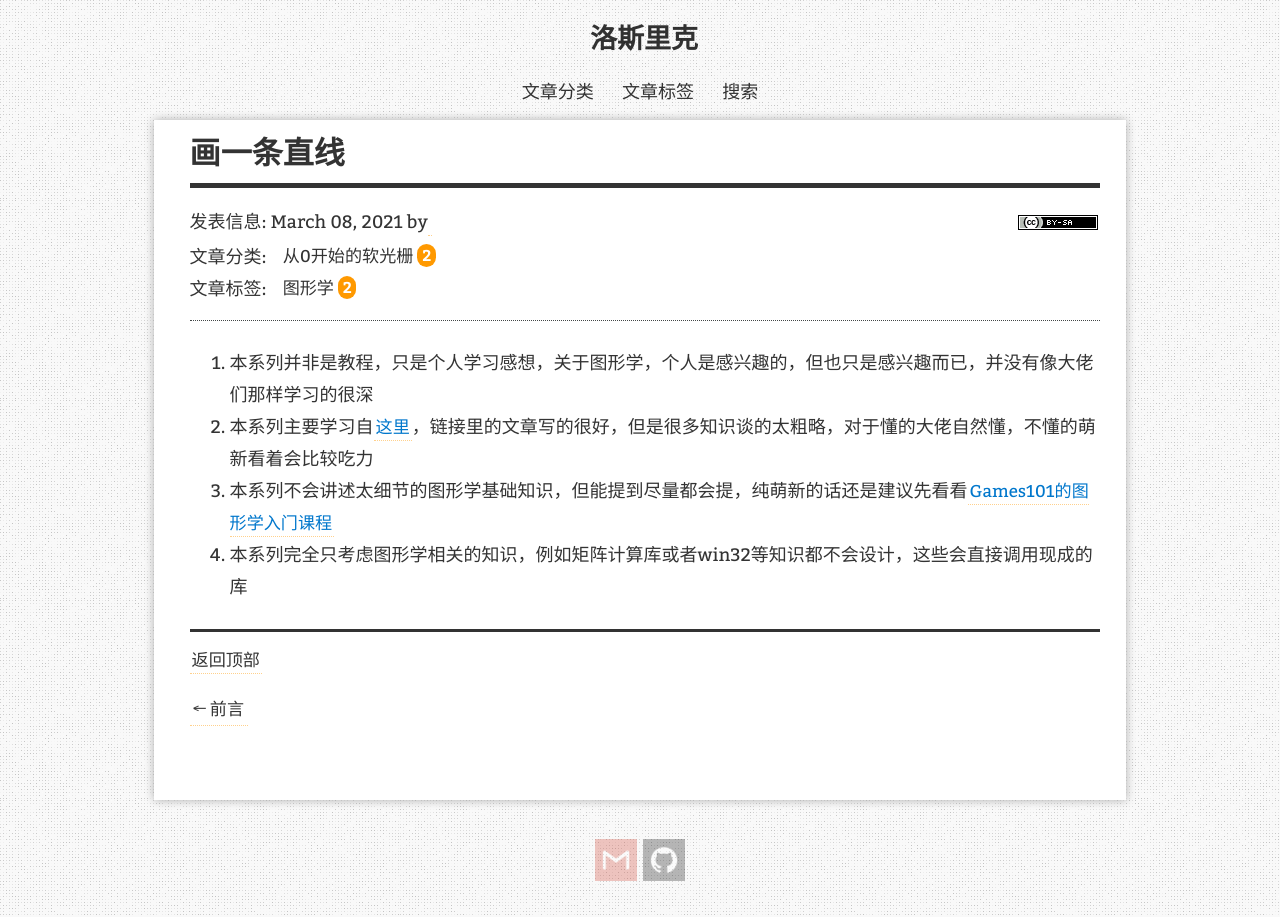
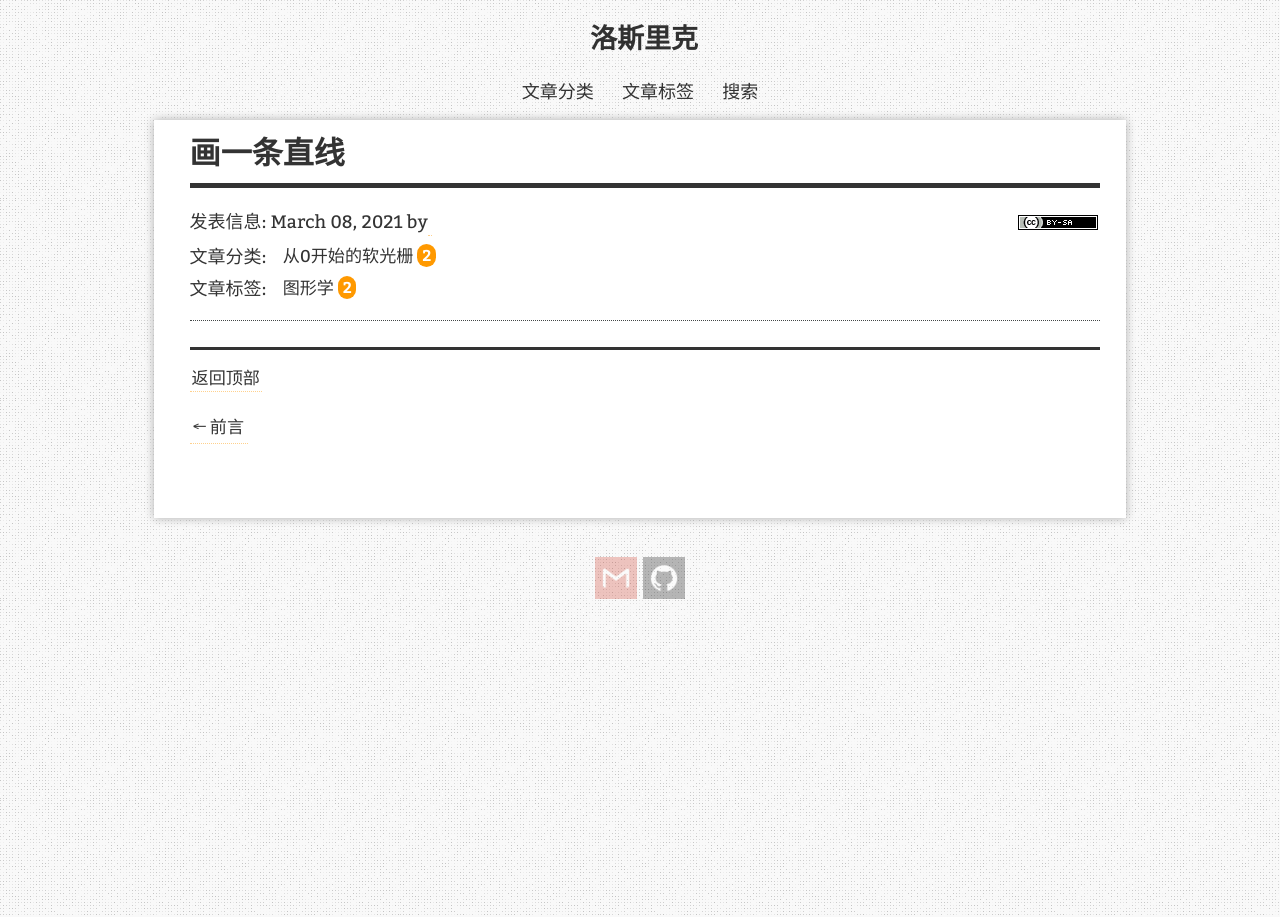
Before and after one commit to Gasskin/Gasskin, a Jekyll site: the page built from _posts/2021-03-08-画一条直线.md, in a window 1280 px wide. Built offline with Jekyll 4.4.1, drawn with Linux system fonts in a browser that asks for light colours; comment, search, counter and statistics services are not loaded.

Commit message:
Update 2021-03-08-画一条直线.md

```diff
--- a/_posts/2021-03-08-画一条直线.md
+++ b/_posts/2021-03-08-画一条直线.md
@@ -4,11 +4,3 @@
 categories: [从0开始的软光栅]
 tags: [图形学]
 ---
-
-1. 本系列并非是教程，只是个人学习感想，关于图形学，个人是感兴趣的，但也只是感兴趣而已，并没有像大佬们那样学习的很深
-
-2. 本系列主要学习自[这里](https://github.com/ssloy/tinyrenderer/wiki)，链接里的文章写的很好，但是很多知识谈的太粗略，对于懂的大佬自然懂，不懂的萌新看着会比较吃力
-
-3. 本系列不会讲述太细节的图形学基础知识，但能提到尽量都会提，纯萌新的话还是建议先看看[Games101的图形学入门课程](https://www.bilibili.com/video/BV1X7411F744)
-
-4. 本系列完全只考虑图形学相关的知识，例如矩阵计算库或者win32等知识都不会设计，这些会直接调用现成的库
```
